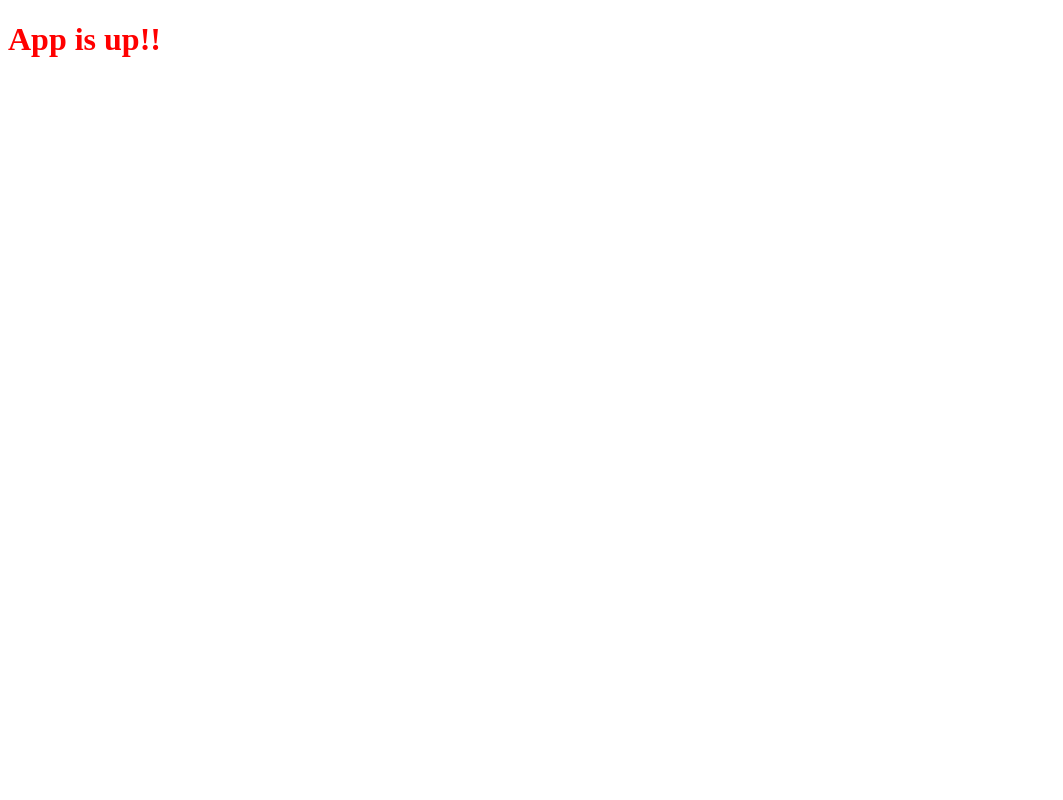
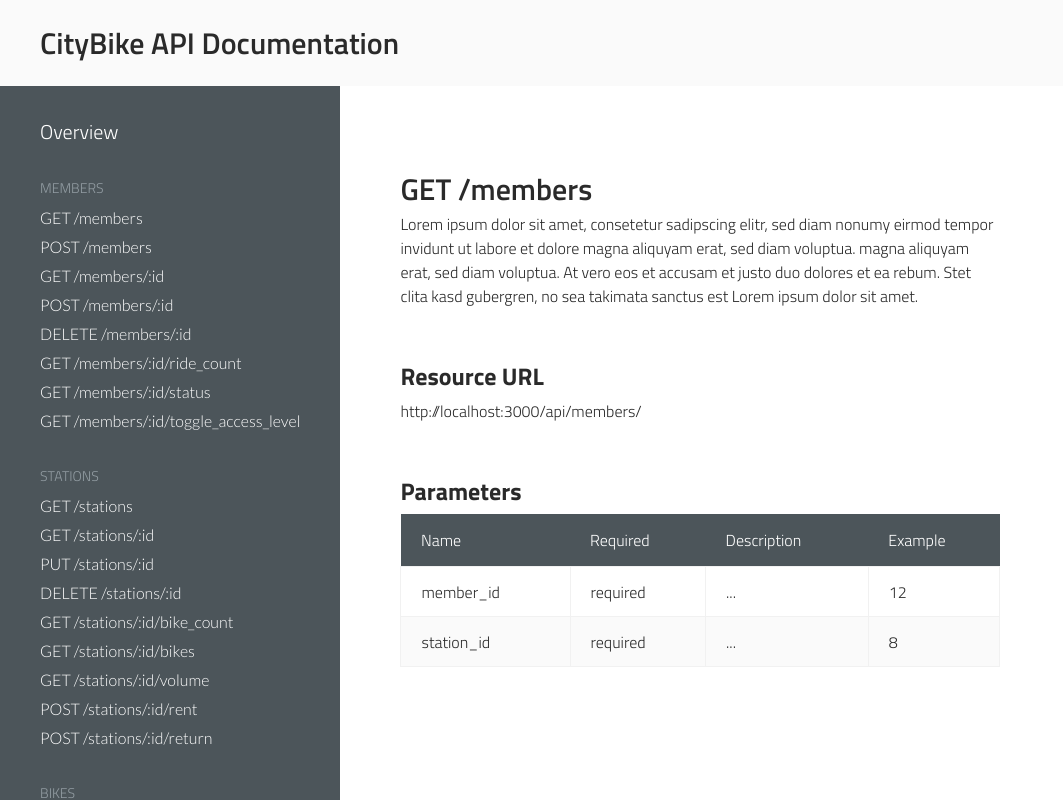
Before and after one commit to anyu/bikeshare-system, a React app: page / in a window 1280 px wide. Shown: the top 800 px of the page, without its empty margins (0-1063 px from the left). Built offline with nearby package versions, Linux system fonts and the light colour scheme.

Commit message:
(feat) Add API documentation page

```diff
--- a/client/src/components/App.js
+++ b/client/src/components/App.js
@@ -1,5 +1,7 @@
 import React from 'react';
-
+import Template from './Template';
+import Sidebar from './Sidebar';
+import Main from './Main';
 
 class App extends React.Component {
   constructor(props) {
@@ -8,8 +10,11 @@ class App extends React.Component {
 
   render() {
     return (
-      <div>
-        <h1>App is up!!</h1>
+      <div className="wrapper">
+        <Template>
+          <Sidebar/>
+          <Main/>
+        </Template>
       </div>
   )}
 }
--- /dev/null
+++ b/client/src/components/Footer.js
@@ -0,0 +1,17 @@
+import React from 'react';
+
+class Footer extends React.Component {
+  constructor(props) {
+    super(props);
+  }
+
+  render () {
+    return (
+        <footer>
+
+        </footer>
+    );
+  }
+}
+
+export default Footer;
--- /dev/null
+++ b/client/src/components/Header.js
@@ -0,0 +1,17 @@
+import React from 'react';
+
+class Header extends React.Component {
+  constructor(props) {
+    super(props);
+  }
+
+  render () {
+    return (
+        <div className="container">
+          <h1 className="title">CityBike API Documentation</h1>
+        </div>
+    );
+  }
+}
+
+export default Header;
--- /dev/null
+++ b/client/src/components/Main.js
@@ -0,0 +1,45 @@
+import React from 'react';
+
+class Main extends React.Component {
+  constructor(props) {
+    super(props);
+  }
+
+  render () {
+    return (
+        <div className="main">
+          <h1 className="page_title">GET /members</h1>
+          <p>Lorem ipsum dolor sit amet, consetetur sadipscing elitr, sed diam nonumy eirmod tempor invidunt ut labore et dolore magna aliquyam erat, sed diam voluptua.
+            magna aliquyam erat, sed diam voluptua. At vero eos et accusam et justo duo dolores et ea rebum. Stet clita kasd gubergren, no sea takimata sanctus est Lorem ipsum dolor sit amet.
+          </p>
+          <h2>Resource URL</h2>
+          <p>http://localhost:3000/api/members/</p>
+          <h2>Parameters</h2>
+          <table>
+            <tbody>
+            <tr>
+              <th>Name</th>
+              <th>Required</th>
+              <th>Description</th>
+              <th>Example</th>
+            </tr>
+            <tr>
+              <td>member_id</td>
+              <td>required</td>
+              <td>...</td>
+              <td>12</td>
+            </tr>
+            <tr>
+              <td>station_id</td>
+              <td>required</td>
+              <td>...</td>
+              <td>8</td>
+            </tr>
+            </tbody>
+          </table>
+        </div>
+    );
+  }
+}
+
+export default Main;
--- /dev/null
+++ b/client/src/components/Sidebar.js
@@ -0,0 +1,37 @@
+import React from 'react';
+
+class Sidebar extends React.Component {
+  constructor(props) {
+    super(props);
+  }
+
+  render () {
+    const memberEndpoints = ['GET /members', 'POST /members', 'GET /members/:id', 'POST /members/:id', 'DELETE /members/:id', 'GET /members/:id/ride_count',
+                             'GET /members/:id/status', 'GET  /members/:id/toggle_access_level'];
+    const stationEndpoints = ['GET /stations', 'GET /stations/:id', 'PUT /stations/:id', 'DELETE /stations/:id', 'GET /stations/:id/bike_count',
+                              'GET /stations/:id/bikes', 'GET /stations/:id/volume', 'POST /stations/:id/rent', 'POST /stations/:id/return'];
+    const bikeEndpoints = ['GET /bikes', 'POST /bikes', 'GET /bikes/:id', 'POST /bikes/:id', 'DELETE /bikes/:id', 'GET /bikes/:id/availability',
+                           'GET /bikes/:id/station', 'GET /bikes/:id/last_rider'];
+
+    return (
+        <div className="sidebar">
+          <h4>Overview</h4>
+
+          <h3>Members</h3>
+            {memberEndpoints.map((item, i) =>
+              <li key={i}><a href="#">{item}</a></li>
+            )}
+          <h3>Stations</h3>
+            {stationEndpoints.map((item, i) =>
+              <li key={i}><a href="#">{item}</a></li>
+            )}
+          <h3>Bikes</h3>
+            {bikeEndpoints.map((item, i) =>
+              <li key={i}><a href="#">{item}</a></li>
+            )}
+        </div>
+    );
+  }
+}
+
+export default Sidebar;
--- /dev/null
+++ b/client/src/components/Template.js
@@ -0,0 +1,18 @@
+import React from 'react';
+
+import Header from './Header';
+import Footer from './Footer';
+
+class Template extends React.Component {
+  render() {
+    return (
+			<div>
+				<Header/>
+				{this.props.children}
+				<Footer/>
+			</div>
+    );
+  }
+}
+
+export default Template;
--- a/public/assets/styles/styles.css
+++ b/public/assets/styles/styles.css
@@ -1,3 +1,98 @@
+body, p {
+  font-family: 'Titillium Web', 'Helvetica', 'Arial', sans-serif;
+  font-weight: 300;
+  color: #2a2a2a;
+  margin: 0;
+  padding: 0;
+}
+
 h1 {
-  color: red;
+  font-size: 30px;
+  font-weight: 600;
+  margin: 0;
+  padding: 0;
 }
+
+h2 {
+  margin-top: 50px;
+  margin-bottom: 5px;
+}
+h4 {
+  font-size: 20px;
+  font-weight: 300;
+  margin: 0;
+  padding: 0;
+}
+
+h3 {
+  text-transform: uppercase;
+  font-size: 14px;
+  font-weight: 300;
+  color: #939da3;
+  margin: 30px 0 5px 0;
+}
+
+li {
+  list-style: none;
+  font-family: 'Lato', sans-serif;
+  font-weight: 300;
+  padding: 5px 0 ;
+}
+
+a {
+  color: #ffffff;
+  text-decoration: none;
+}
+a:hover {
+  text-decoration: underline;
+}
+
+table {
+  width: 600px;
+  text-align: left;
+  border-spacing:0;
+  border-collapse: collapse;
+}
+
+th {
+  font-weight: 300;
+  height: 50px;
+  padding-left: 20px;
+  background-color: #4c555a;
+  color: white;
+}
+
+tr {
+  height: 50px;
+}
+
+tr:nth-child(odd) {
+  background-color: #fafafa;
+}
+
+td {
+  border: 1px solid #f1f1f1;
+  padding-left: 20px;
+}
+
+.container {
+  height: auto;
+  background-color: #fafafa;
+}
+
+.main {
+  width: 600px;
+  display: inline-block;
+  margin: 80px 60px;
+}
+
+.title {
+  padding: 20px 0 20px 40px;
+}
+
+.sidebar {
+  color: #ffffff;
+  float: left;
+  background-color: #4c555a;
+  padding: 30px 40px;
+}
--- a/public/index.html
+++ b/public/index.html
@@ -4,7 +4,8 @@
     <meta charset = "UTF-8"/>
     <title>Bike Share System</title>
     <link rel="stylesheet" type="text/css" href="assets/styles/styles.css">
-
+    <link href="https://fonts.googleapis.com/css?family=Titillium+Web:300,400,600,700" rel="stylesheet">
+    <link href="https://fonts.googleapis.com/css?family=Lato:300,400,700" rel="stylesheet">
   </head>
   <body>
     <div id="root"></div>
```
